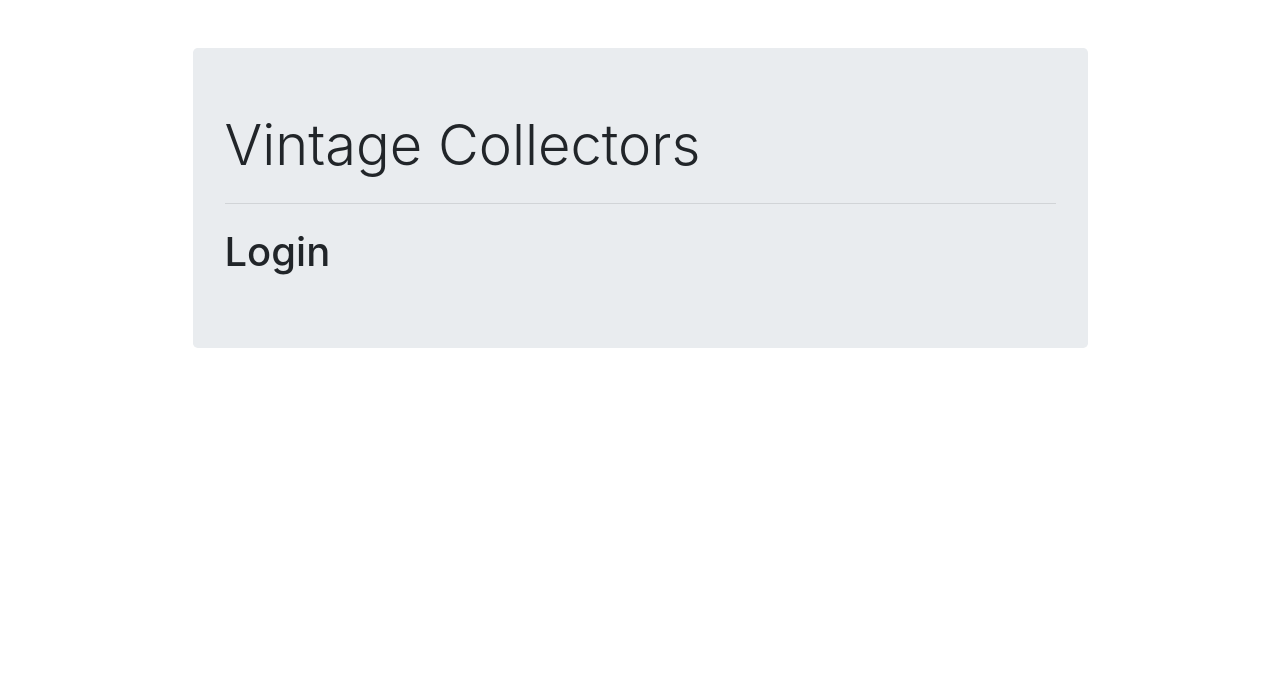
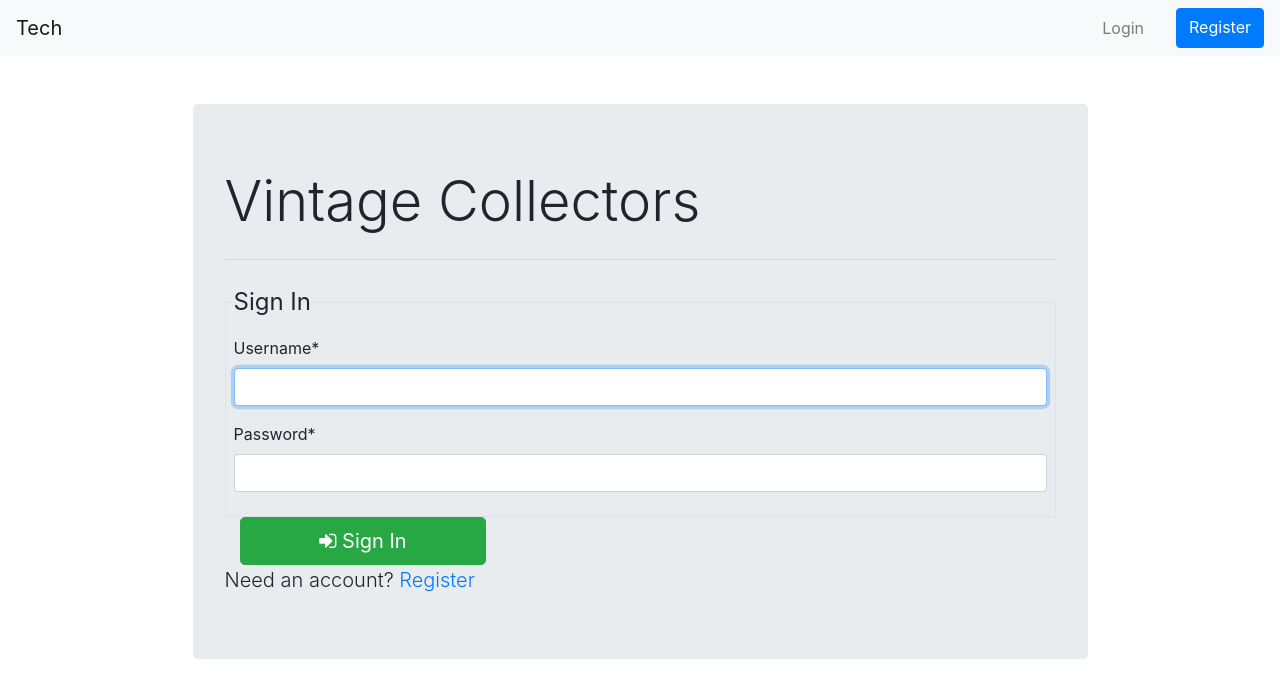
Before and after one commit to bluedust27/VintageTechWeb, a Django app: page /accounts/login in a window 1280 px wide. Shown: the top 698 px of the page. Run offline with Django 3.2, Linux system fonts and the light colour scheme; some libraries are stand-ins or nearby versions.

Commit message:
adding login and logout pages. Adding nav bar

```diff
--- a/core/accounts/templates/accounts/login.html
+++ b/core/accounts/templates/accounts/login.html
@@ -1,7 +1,24 @@
 {% extends 'retrocollector/base.html'%}
+{% load crispy_forms_tags %}
 {% block content %}
-<div>
-  <h1>Login</h1>
 
-</div>
+<form method="post">
+  {% csrf_token %}
+  <div>
+    <fieldset class="border p-2">
+       <legend  class="w-auto">Sign In</legend>
+      {{form | crispy}}
+    </fieldset>
+    <div class="col-md-4">
+      <button type="submit" class="btn btn-success btn-block btn-lg"><i class="fa fa-sign-in" aria-hidden="true"></i> Sign In</button>
+    </div>
+  </div>
+</form>
+
+  <div class="lead">
+    Need an account?
+    <a href="{% url 'register'%}">Register</a>
+  </div>
+
+
 {% endblock content %}
--- a/core/accounts/urls.py
+++ b/core/accounts/urls.py
@@ -1,7 +1,9 @@
 from django.urls import path
-from . import views
+from . import views as  accounts_views
+from django.contrib.auth import views as auth_views
 
 urlpatterns = [
-    path('register', views.register, name='register'),
-    path('login', views.login, name='login')
+    path('register', accounts_views.register, name='register'),
+    path('login', auth_views.LoginView.as_view(template_name='accounts/login.html'), name='login'),
+    path('logout', auth_views.LogoutView.as_view(template_name='accounts/logout.html'), name='logout'),
 ]
--- a/core/accounts/views.py
+++ b/core/accounts/views.py
@@ -15,7 +15,3 @@ def register(request):
     else:
         form = UserRegisterForm()
     return render(request, 'accounts/register.html', {'form': form})
-
-
-def login(request):
-    return render(request, 'accounts/login.html')
--- a/core/core/settings.py
+++ b/core/core/settings.py
@@ -129,3 +129,6 @@ STATIC_ROOT = os.path.join(BASE_DIR, 'static')
 # https://docs.djangoproject.com/en/3.2/ref/settings/#default-auto-field
 
 DEFAULT_AUTO_FIELD = 'django.db.models.BigAutoField'
+
+LOGIN_REDIRECT_URL = 'collectible_list'
+LOGIN_URL = 'login'
--- a/core/retrocollector/templates/retrocollector/base.html
+++ b/core/retrocollector/templates/retrocollector/base.html
@@ -8,6 +8,20 @@
     <link rel="stylesheet" href="https://cdnjs.cloudflare.com/ajax/libs/font-awesome/4.7.0/css/font-awesome.min.css" integrity="sha512-SfTiTlX6kk+qitfevl/7LibUOeJWlt9rbyDn92a1DqWOw9vWG2MFoays0sgObmWazO5BQPiFucnnEAjpAB+/Sw==" crossorigin="anonymous" referrerpolicy="no-referrer" />
 </head>
 <body>
+    <nav class="navbar navbar-expand-lg navbar-light bg-light">
+        <a class="navbar-brand" href="#">Tech</a>
+        {% if user.is_authenticated %}
+            <div class="navbar-nav ml-auto action-buttons">
+                <div class="nav-item nav-link text-capitalize active mr-4">Welcome, {{user}}</div>
+                <a class="btn btn-primary" href="{% url 'logout'%}">Logout</a>
+            </div>
+        {% else %}
+            <div class="navbar-nav ml-auto action-buttons">
+                <a class="nav-link mr-4" href="{% url 'login'%}">Login</a>
+                <a class="btn btn-primary sign-up-btn" href="{% url 'register'%}">Register</a>
+            </div>
+        {% endif%}
+    </nav>
     <div class="container">
         <div class="col-md-10 offset-md-1 mt-5">
             <div class="jumbotron">
@@ -28,8 +42,8 @@
     </div>
 
 
-    <script src="https://code.jquery.com/jquery-3.5.1.slim.min.js" integrity="sha384-DfXdz2htPH0lsSSs5nCTpuj/zy4C+OGpamoFVy38MVBnE+IbbVYUew+OrCXaRkfj" crossorigin="anonymous"></script>
-    <script src="https://cdn.jsdelivr.net/npm/popper.js@1.16.1/dist/umd/popper.min.js" integrity="sha384-9/reFTGAW83EW2RDu2S0VKaIzap3H66lZH81PoYlFhbGU+6BZp6G7niu735Sk7lN" crossorigin="anonymous"></script>
-    <script src="https://cdn.jsdelivr.net/npm/bootstrap@4.6.0/dist/js/bootstrap.min.js" integrity="sha384-+YQ4JLhjyBLPDQt//I+STsc9iw4uQqACwlvpslubQzn4u2UU2UFM80nGisd026JF" crossorigin="anonymous"></script>
+        <script src="https://code.jquery.com/jquery-3.5.1.slim.min.js" integrity="sha384-DfXdz2htPH0lsSSs5nCTpuj/zy4C+OGpamoFVy38MVBnE+IbbVYUew+OrCXaRkfj" crossorigin="anonymous"></script>
+        <script src="https://cdn.jsdelivr.net/npm/popper.js@1.16.1/dist/umd/popper.min.js" integrity="sha384-9/reFTGAW83EW2RDu2S0VKaIzap3H66lZH81PoYlFhbGU+6BZp6G7niu735Sk7lN" crossorigin="anonymous"></script>
+        <script src="https://cdn.jsdelivr.net/npm/bootstrap@4.6.0/dist/js/bootstrap.min.js" integrity="sha384-+YQ4JLhjyBLPDQt//I+STsc9iw4uQqACwlvpslubQzn4u2UU2UFM80nGisd026JF" crossorigin="anonymous"></script>
 </body>
 </html>
--- a/core/retrocollector/templates/retrocollector/homepage.html
+++ b/core/retrocollector/templates/retrocollector/homepage.html
@@ -5,7 +5,5 @@
     <h3>
         Welcome
     </h3>
-    <a class="btn btn-primary" href="{% url 'login'%}" role="button">Login</a>
-    <a class="btn btn-primary" href="{% url 'register'%}" role="button">Register</a>
 </div>
 {% endblock content %}
--- a/core/retrocollector/views.py
+++ b/core/retrocollector/views.py
@@ -1,5 +1,5 @@
 from django.shortcuts import render, redirect
-
+from django.contrib.auth.decorators import login_required
 from .forms import CollectibleForm
 from .models import Collectible
 
@@ -7,10 +7,14 @@ from .models import Collectible
 def homepage_view(request):
     return render(request, 'retrocollector/homepage.html')
 
+
+@login_required
 def collectible_list(request):
     context = {'collectible_list':Collectible.objects.all()}
     return render(request, 'retrocollector/collectible_list.html', context)
 
+
+@login_required
 def collectible_form(request, id=0):
     if request.method == 'GET':
         if id == 0:
```
Also changed, not shown: core/accounts/templates/accounts/logout.html (added, +11 -0 lines).
